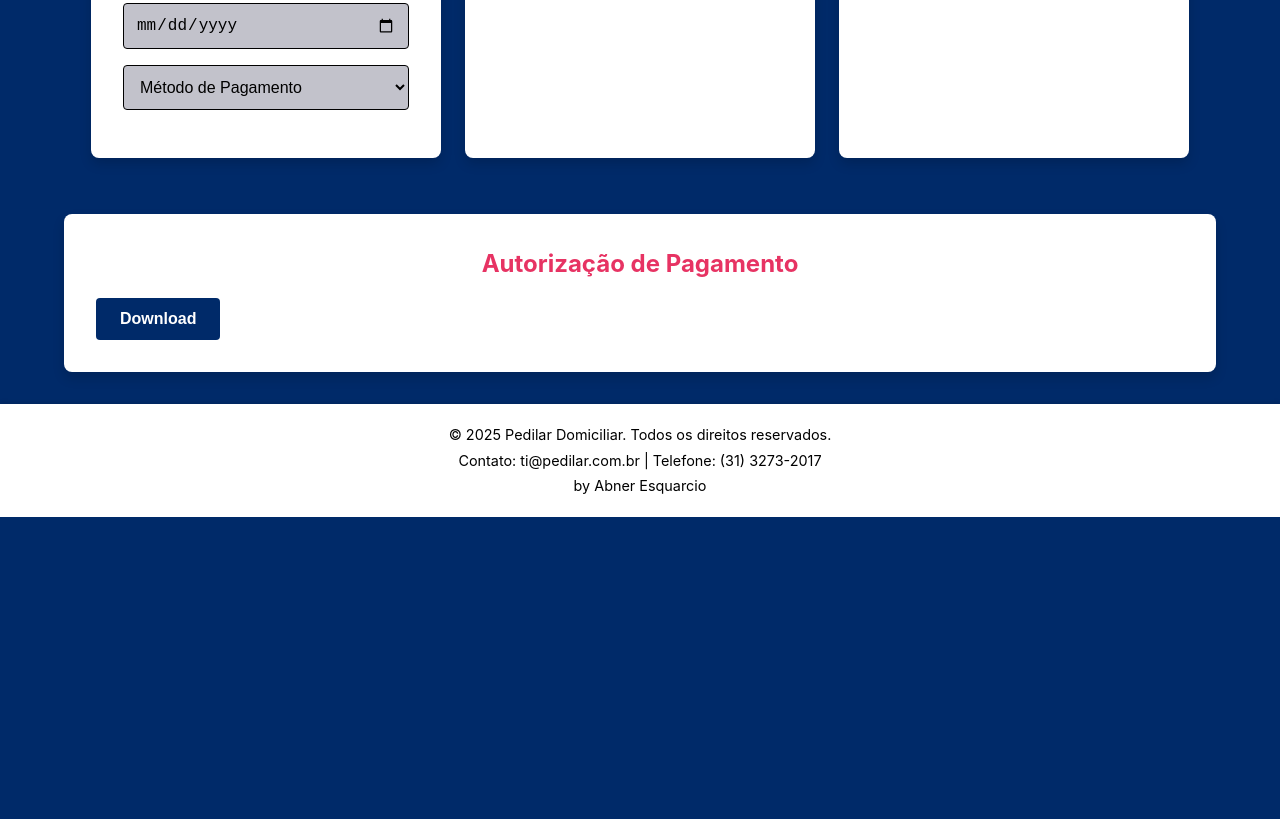
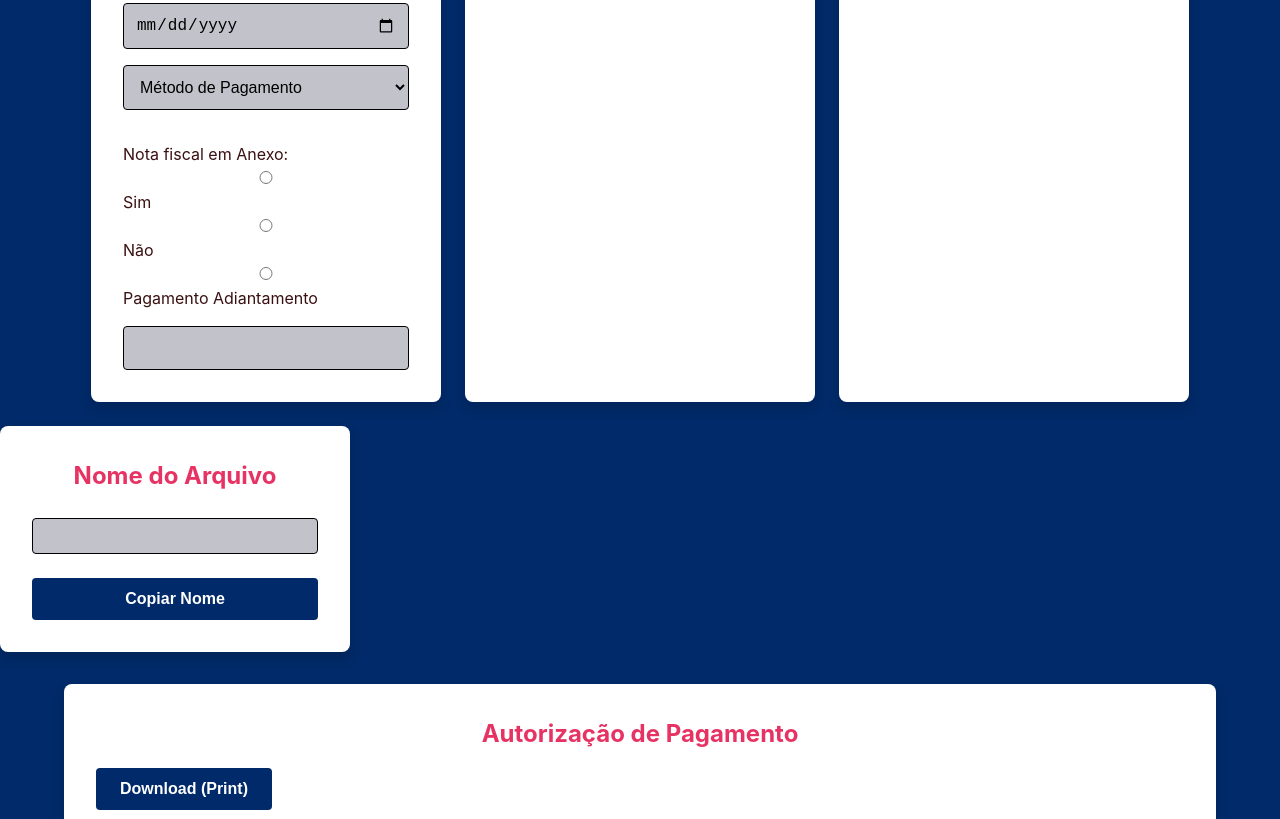
Before and after one commit to AbnerLemos/Autoriza-o-de-Pagamento, a plain HTML site: page index.html in a window 1280 px wide. Shown: the part 621-1440 px from the top of the page. Before the commit the page ends 1138 px from the top, so only its background shows below. Drawn offline with nearby package versions, Linux system fonts and the light colour scheme; a script that the page names is missing.

Commit message:
Novas Funcionalidades
Adição de opções obrigatórias, mesclagem e copiar o nome dos arquivos.

```diff
--- a/index.html
+++ b/index.html
@@ -7,6 +7,10 @@
   <!-- CSS principal -->
   <link rel="stylesheet" href="style.css">
   <link rel="shortcut icon" type="image/png" href="https://pedilar.com.br/wp-content/uploads/2021/08/FAVICON-1.png">
+  <!-- Biblioteca jsPDF -->
+  <script src="https://cdnjs.cloudflare.com/ajax/libs/jspdf/2.5.1/jspdf.umd.min.js"></script>
+  <!-- Biblioteca html2canvas (mantida para a mesclagem de PDFs, se necessário) -->
+  <script src="https://cdnjs.cloudflare.com/ajax/libs/html2canvas/1.4.1/html2canvas.min.js"></script>
 </head>
 <body>
   <header>
@@ -41,22 +45,47 @@
         <input type="text" id="cnpj" placeholder="CNPJ/CPF" required>
         <h3>Data de Vencimento:</h3>
         <input type="date" id="data" required>
+        <!-- Método de pagamento -->
         <select name="pg" id="pagamento" required>
-          <option value="">Método de Pagamento</option>
+          <option value="metodo">Método de Pagamento</option>
           <option value="boleto">Boleto</option>
           <option value="pix">Pix</option>
           <option value="cartao">Cartão</option>
           <option value="Transferência Bancária">Transferência Bancária</option>
           <option value="Guia">Guia</option>
           <option value="Dinheiro">Dinheiro</option>
-          <option value="Adiantamento">Adiantamento</option>
         </select>
+
         <div id="paymentDetails"></div>
         <div id="notaFiscalContainer" style="display: none;">
           <label for="notaFiscalFile">Nota Fiscal em anexo:</label>
           <input type="file" id="notaFiscalFile" accept="application/pdf">
           <label for="notaFiscalDate">Data da Nota Fiscal:</label>
           <input type="date" id="notaFiscalDate">
+        </div>
+
+        <!-- Grupo de Radio Buttons para Nota Fiscal em Anexo -->
+        <div>
+          <label>Nota fiscal em Anexo:</label>
+          <div class="radio-group">
+            <div class="custom-radio">
+              <input type="radio" name="grupoOpcao" id="notaFiscalSim" value="1">
+              <label for="notaFiscalSim">Sim</label>
+            </div>
+            <div class="custom-radio">
+              <input type="radio" name="grupoOpcao" id="notaFiscalNao" value="2">
+              <label for="notaFiscalNao">Não</label>
+            </div>
+            <div class="custom-radio">
+              <input type="radio" name="grupoOpcao" id="notaFiscalAdiantamento" value="3">
+              <label for="notaFiscalAdiantamento">Pagamento Adiantamento</label>
+            </div>
+          </div>
+        </div>
+        <!-- Container para Data do Pagamento Adiantado -->
+        <div id="radioDataAdiantadoContainer">
+          <label for="radioDataAdiantado"></label>
+          <input type="text" id="radioDataAdiantado" readonly>
         </div>
       </div>
     </div>
@@ -65,7 +94,6 @@
     <div id="centro-custo" class="container">
       <h2>Centro de Custo</h2>
       <div class="formulario">
-        <!-- Departamentos (Setor) -->
         <select name="setor" id="setor" required>
           <option value="">Nome Do Setor</option>
           <option value="Diretoria Presidencia">Diretoria Presidencia</option>
@@ -103,7 +131,6 @@
           <option value="Departamento Voluntariado">Departamento Voluntariado</option>
         </select>
 
-        <!-- Categorias -->
         <select name="categoria" id="categoria" required>
           <option value="">Categoria</option>
           <option value="Empréstimos Bancários">Empréstimos Bancários</option>
@@ -272,11 +299,11 @@
           <option value="Distribuição De Lucros E Resultados">Distribuição De Lucros E Resultados</option>
         </select>
         <textarea id="relato" placeholder="Descreva um breve relato (mínimo 50 caracteres)" required></textarea>
+
       </div>
     </div>
 
-
-    <!-- Download e Mesclagem -->
+    <!-- Download e Mesclagem (sem o campo de nome do arquivo) -->
     <div id="download" class="container">
       <h2>Download e Mesclagem</h2>
       <div class="formulario">
@@ -288,13 +315,30 @@
         <div id="mergeResult"></div>
       </div>
     </div>
+
+    <!-- Organização da Ordem dos PDFs -->
+    <div id="pdfOrderContainer" class="container" style="display: none;">
+      <h2>Organize a Ordem dos PDFs</h2>
+      <p>Arraste e solte para reordenar:</p>
+      <ul id="pdfOrderList" class="pdf-order-list"></ul>
+      <button class="button" id="saveOrderButton">Salvar Ordem</button>
+    </div>
+  </div>
+</div>
+
+<div id="nome-arquivo-container" class="container">
+  <h2>Nome do Arquivo</h2>
+  <div class="formulario">
+    <input type="text" id="nomeArquivo" readonly style="width:100%; padding:0.5rem; margin-top:0.5rem;"/>
+    <button class="button" id="copiarNomeArquivo" style="margin-top:0.5rem;">Copiar Nome</button>
+  </div>
 </div>
 
 <!-- Área de Pré-visualização -->
 <div id="preview-container" class="container">
   <h2>Autorização de Pagamento</h2>
   <div id="printPreview"></div>
-    <button class="button" id="printButton">Download</button>
+  <button class="button" id="printButton">Download (Print)</button>
 </div>
 
 <!-- Footer -->
@@ -306,9 +350,8 @@
   </div>
 </footer>
 
-  <!-- Biblioteca PDF-lib para mesclagem -->
+<!-- Script principal -->
 <script src="https://unpkg.com/pdf-lib/dist/pdf-lib.min.js"></script>
-  <!-- Script principal -->
 <script src="script.js"></script>
 </body>
 </html>
```
Lines whose indentation alone changed are shown as unchanged.
